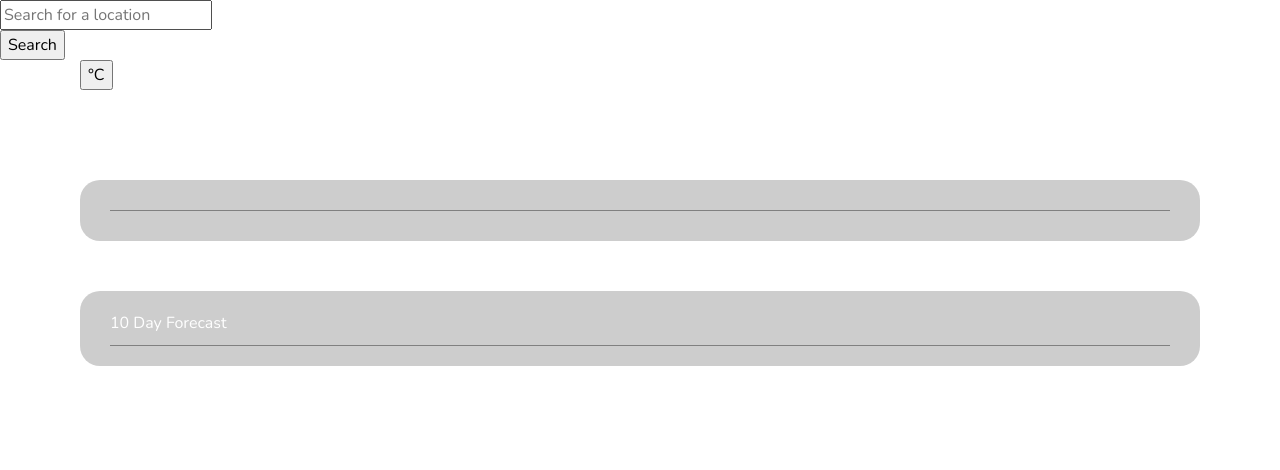
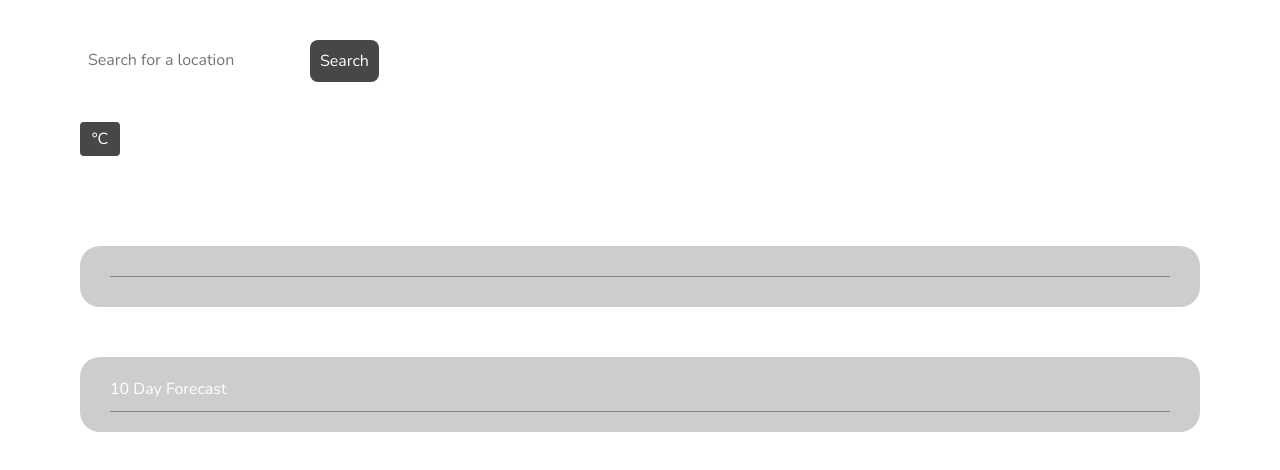
Before and after one commit to gabriel-2600/odin_weather-app, a website built with webpack: page src/template.html in a window 1280 px wide. Built offline with nearby package versions, Linux system fonts and the light colour scheme; no server answers.

Commit message:
finished overall css styling

```diff
--- a/src/display-module/display.css
+++ b/src/display-module/display.css
@@ -6,6 +6,25 @@
 .weather-icon {
   height: 50px;
   width: 50px;
+}
+
+.toggle-system-btn {
+  background: rgba(39, 39, 39, 0.851);
+  backdrop-filter: blur(24px);
+  -webkit-backdrop-filter: blur(16px);
+
+  border: 0;
+  border-radius: 4px;
+  width: 40px;
+  padding: 5px 0;
+  color: white;
+  transition: 0.4s;
+}
+
+.toggle-system-btn:hover {
+  cursor: pointer;
+  background-color: gray;
+  transition: 0.4s;
 }
 
 /* Main Display */
--- a/src/styles.css
+++ b/src/styles.css
@@ -45,3 +45,37 @@ body {
 .main-container {
   padding: 0 80px;
 }
+
+.form {
+  margin-bottom: 40px;
+  padding: 40px 0 0 80px;
+}
+
+.form-div {
+  display: flex;
+  gap: 10px;
+}
+
+#location {
+  padding: 8px;
+  border-radius: 8px;
+  border: 0;
+}
+
+.search-btn {
+  background: rgba(39, 39, 39, 0.851);
+  backdrop-filter: blur(24px);
+  -webkit-backdrop-filter: blur(16px);
+
+  border: 0;
+  border-radius: 8px;
+  padding: 9px 10px;
+  color: white;
+  transition: 0.4s;
+}
+
+.search-btn:hover {
+  cursor: pointer;
+  background-color: gray;
+  transition: 0.4s;
+}
--- a/src/template.html
+++ b/src/template.html
@@ -11,6 +11,7 @@
 
   <body>
     <form class="form">
+      <div class="form-div">
         <div>
           <input
             type="text"
@@ -20,8 +21,8 @@
             required
           />
         </div>
-
-      <button type="submit">Search</button>
+        <button type="submit" class="search-btn">Search</button>
+      </div>
     </form>
 
     <div class="main-container">
```
Lines whose indentation alone changed are shown as unchanged.
